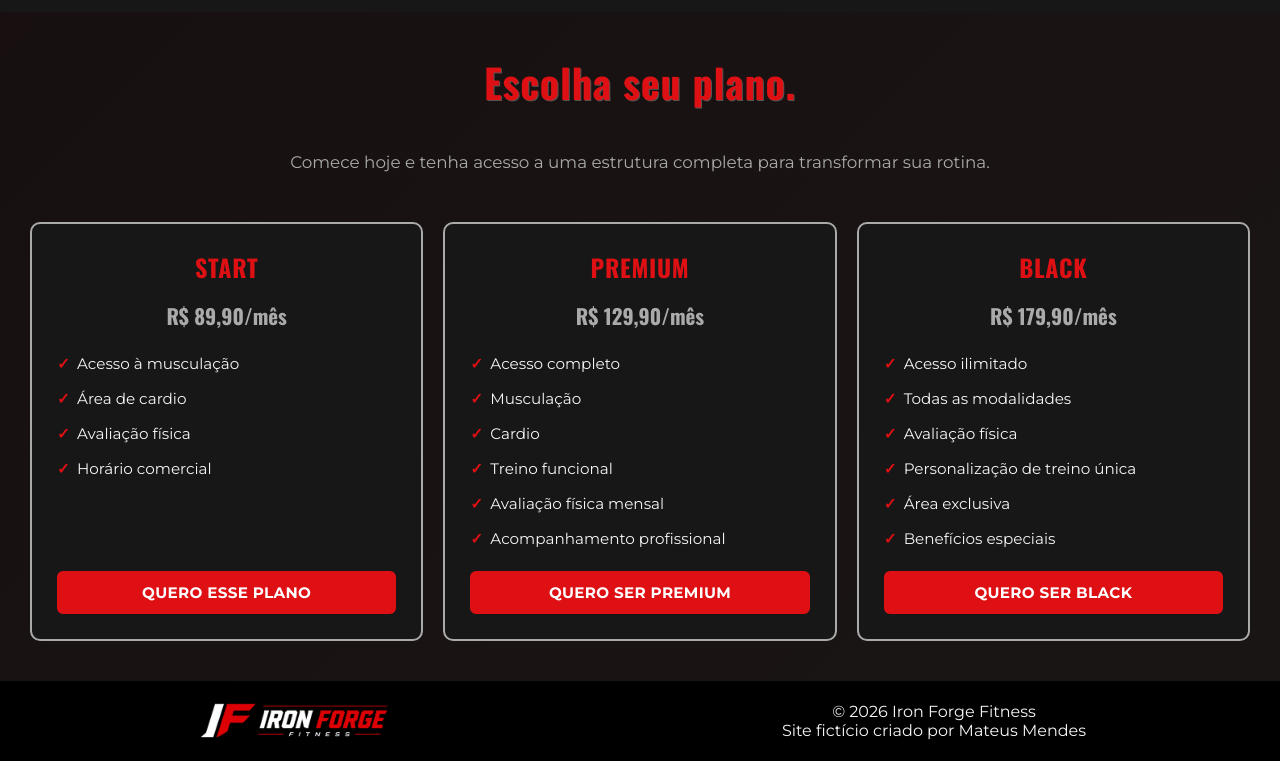
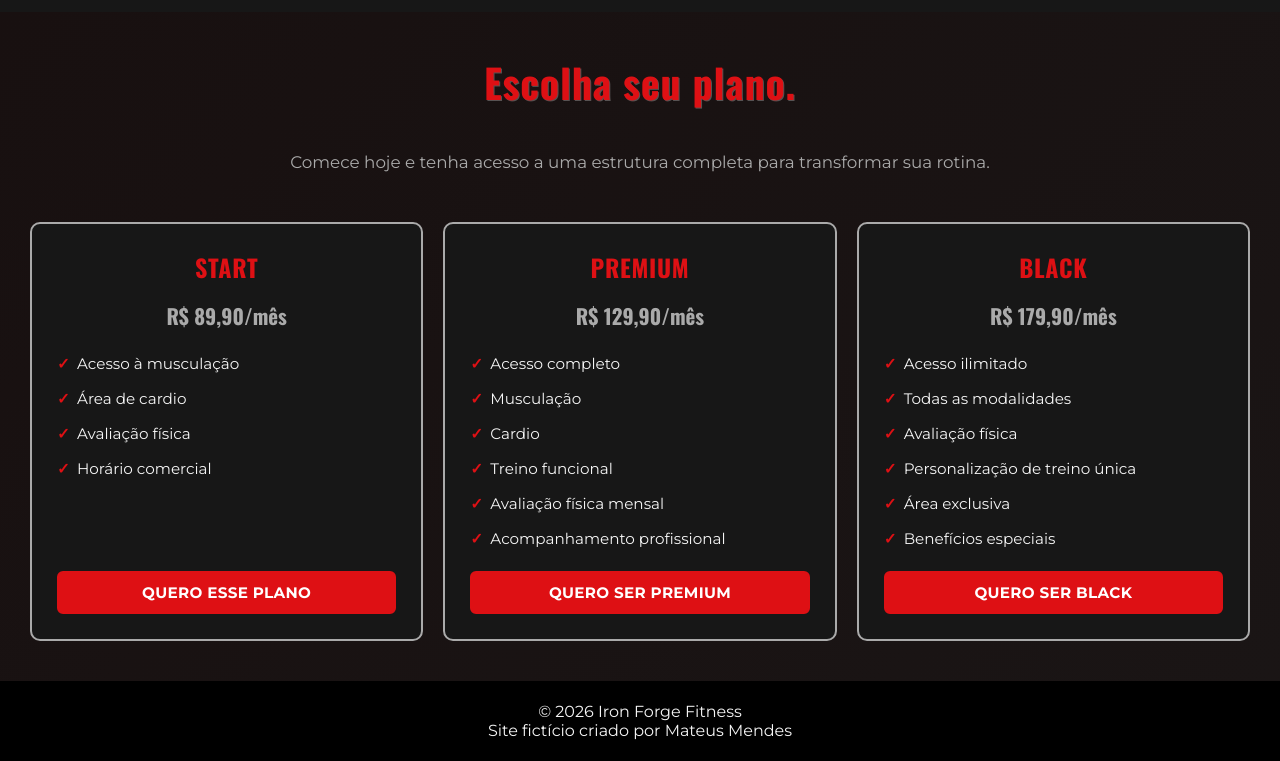
Before and after one commit to mateusmendesp/Projeto-site-de-academia, a plain HTML site: page index.html in a window 1280 px wide. Shown: the part 999-1760 px from the top of the page. Drawn offline with nearby package versions, Linux system fonts and the light colour scheme.

Commit message:
consertando erro

```diff
--- a/Estilos/style.css
+++ b/Estilos/style.css
@@ -321,7 +321,3 @@ text-align: center;
     flex-direction: column;
     align-items: center;
   }
-
-#footer img{
-  height: 80px;
-}
--- a/index.html
+++ b/index.html
@@ -129,8 +129,6 @@
         </div>
       </aside>
       <footer id="footer">
-        <img src="imagens/ChatGPT Image 12 de ago. de 2026, 09_50_27.png" alt="">
-
 <p>
   © 2026 Iron Forge Fitness
 </p>
```
